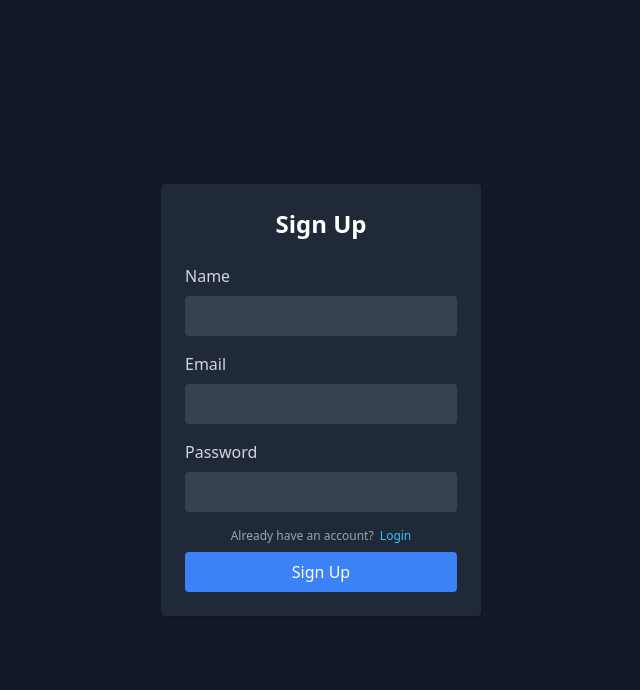
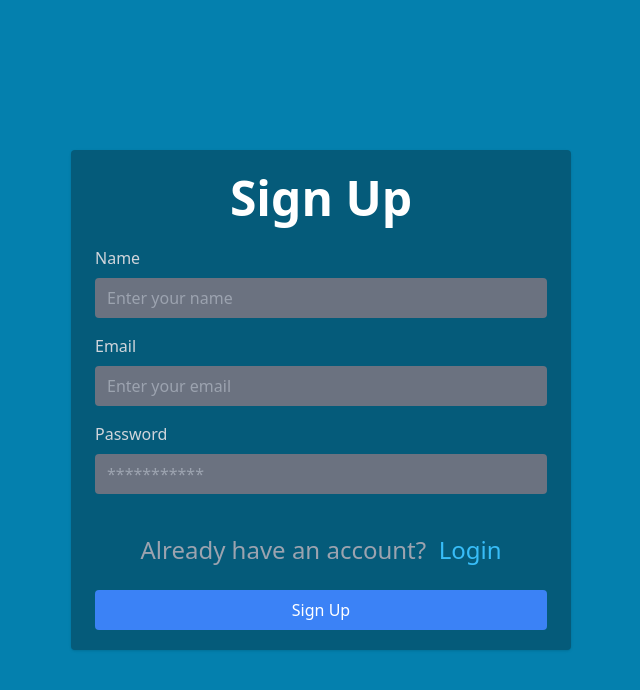
Before and after one commit to RishabhJain0721/Brain-Box, a React (Create React App) app: page /signup in a window 1280 px wide. Shown: the top 690 px of the page, without its empty margins (319-959 px from the left). Built offline with nearby package versions, Linux system fonts and the light colour scheme; no server answers.

Commit message:
changes made to login/signup

```diff
--- a/src/Pages/LogIn.js
+++ b/src/Pages/LogIn.js
@@ -39,10 +39,10 @@ const LogIn = () => {
   };
 
   return (
-    <div className="p-6 bg-gray-900 text-white flex justify-center items-center min-h-screen">
+    <div className="p-6 bg-[#0480AE] text-white flex justify-center items-center min-h-screen">
       <div className="flex justify-center items-center h-full">
-        <div className="w-80 bg-gray-800 p-6 rounded shadow">
-          <h1 className="text-2xl font-bold mb-6 text-center">Login</h1>
+        <div className="w-[400px] h-[400px] bg-[#055B7A] p-6 rounded shadow">
+          <h1 className="text-5xl font-bold mb-6 text-center">Login</h1>
           <form onSubmit={handleLogin}>
             <div className="mb-4">
               <label htmlFor="email" className="block text-gray-300 mb-2">
@@ -51,7 +51,8 @@ const LogIn = () => {
               <input
                 type="email"
                 id="email"
-                className="w-full bg-gray-700 text-white rounded px-3 py-2 focus:outline-0"
+                placeholder="Enter an email"
+                className="w-full bg-gray-500 text-white rounded px-3 py-2 focus:outline-0"
                 value={values.email}
                 onChange={(event) =>
                   setValues((prev) => ({ ...prev, email: event.target.value }))
@@ -66,7 +67,8 @@ const LogIn = () => {
               <input
                 type="password"
                 id="password"
-                className="w-full bg-gray-700 text-white rounded px-3 py-2 focus:outline-0"
+                placeholder="Enter the password"
+                className="w-full bg-gray-500 text-white rounded px-3 py-2 focus:outline-0"
                 value={values.password}
                 onChange={(event) =>
                   setValues((prev) => ({
@@ -77,7 +79,7 @@ const LogIn = () => {
                 required
               />
             </div>
-            <div className="flex justify-center items-center text-xs my-2">
+            <div className="flex justify-center items-center text-2xl mt-6 mb-6 ">
               <span className="text-gray-400">Don't have an account?</span>&nbsp;&nbsp;
               <span
                 className="text-sky-400 cursor-pointer"
--- a/src/Pages/SignUp.js
+++ b/src/Pages/SignUp.js
@@ -57,10 +57,10 @@ const SignUp = () => {
   };
 
   return (
-    <div className="p-6 bg-gray-900 text-white flex justify-center items-center min-h-screen">
+    <div className="p-6 bg-[#0480AE] text-white flex justify-center items-center min-h-screen">
       <div className="flex justify-center items-center h-full">
-        <div className="w-80 bg-gray-800 p-6 rounded shadow">
-          <h1 className="text-2xl font-bold mb-6 text-center">Sign Up</h1>
+        <div className="w-[500px] h-[500px] bg-[#055B7A] p-6 rounded shadow">
+          <h1 className="text-5xl font-bold mb-6 text-center">Sign Up</h1>
           <form onSubmit={handleSignup}>
             <div className="mb-4">
               <label htmlFor="name" className="block text-gray-300 mb-2">
@@ -69,7 +69,8 @@ const SignUp = () => {
               <input
                 type="text"
                 id="name"
-                className="w-full bg-gray-700 text-white rounded px-3 py-2 focus:outline-0"
+                placeholder="Enter your name"
+                className="w-full bg-gray-500 text-white rounded px-3 py-2 focus:outline-0"
                 value={values.name}
                 onChange={(event) =>
                   setValues((prev) => ({ ...prev, name: event.target.value }))
@@ -84,7 +85,8 @@ const SignUp = () => {
               <input
                 type="email"
                 id="email"
-                className="w-full bg-gray-700 text-white rounded px-3 py-2 focus:outline-0"
+                placeholder="Enter your email"
+                className="w-full bg-gray-500 text-white rounded px-3 py-2 focus:outline-0"
                 value={values.email}
                 onChange={(event) =>
                   setValues((prev) => ({ ...prev, email: event.target.value }))
@@ -99,7 +101,8 @@ const SignUp = () => {
               <input
                 type="password"
                 id="password"
-                className="w-full bg-gray-700 text-white rounded px-3 py-2 focus:outline-0"
+                placeholder="***********"
+                className="w-full bg-gray-500 text-white rounded px-3 py-2 focus:outline-0"
                 value={values.password}
                 onChange={(event) =>
                   setValues((prev) => ({
@@ -110,7 +113,7 @@ const SignUp = () => {
                 required
               />
             </div>
-            <div className="flex justify-center items-center text-xs my-2">
+            <div className="flex justify-center items-center text-2xl my-2 mt-10 mb-6">
               <span className="text-gray-400">Already have an account?</span>
               &nbsp;&nbsp;
               <span
--- a/src/firebase.js
+++ b/src/firebase.js
@@ -3,13 +3,13 @@ import { getAuth } from "firebase/auth";
 import { getFirestore } from "firebase/firestore";
 
 const firebaseConfig = {
-  apiKey: process.env.REACT_APP_FIREBASE_KEY,
-  authDomain: process.env.AUTH_DOMAIN,
-  projectId: "testing-720eb",
-  storageBucket: process.env.STORAGE_BUCKET,
-  messagingSenderId: process.env.MESSAGING_SENDER_ID,
-  appId: process.env.APP_ID,
-  measurementId: process.env.MEASUREMENT_ID
+  apiKey: "AIzaSyC6eRJtxSfzC9xlK7XISbrJovz8l2EKpJs",
+  authDomain: "brainboxcontributorsetup-1db49.firebaseapp.com",
+  projectId: "brainboxcontributorsetup-1db49",
+  storageBucket: "brainboxcontributorsetup-1db49.appspot.com",
+  messagingSenderId: "851938183097",
+  appId: "1:851938183097:web:18b623e0189d87b2ecd868",
+  measurementId: "G-P5HGB1K2QV"
 };
 
 const app = initializeApp(firebaseConfig);
```
